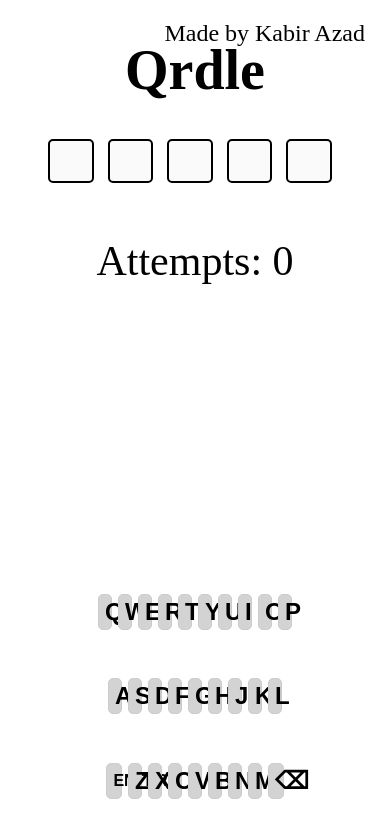
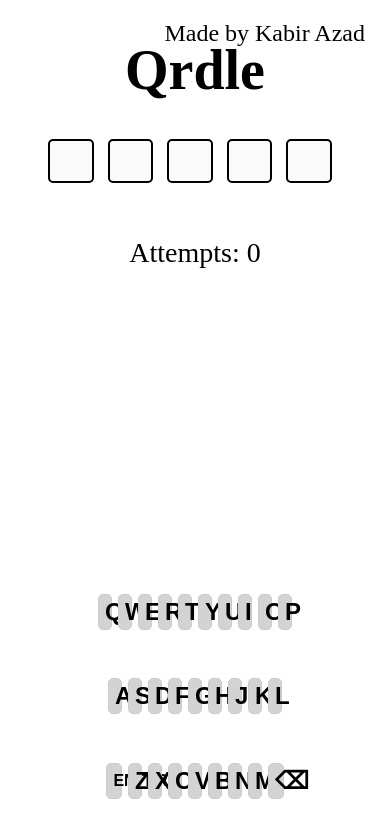
Before and after one commit to nogr8ness/Qrdle, a plain HTML site: page index.html in a window 390 px wide. Drawn offline with Linux system fonts and the light colour scheme.

Commit message:
Scale Update 9

```diff
--- a/index.html
+++ b/index.html
@@ -89,7 +89,7 @@
         }
 
         /* iPhones */
-        @media (max-width: 500px) {
+        @media (max-width: 600px) {
             .keyboard {
                 width: 100%;
                 position: fixed;
@@ -128,6 +128,10 @@
                 height: 37.5px; /* Adjust the input field height for smaller screens */
                 font-size: 28px; /* Adjust the font size for smaller screens */
                 opacity: 1;
+            }
+
+            #attempts {
+                font-size: 28px;
             }
         }
 
```
